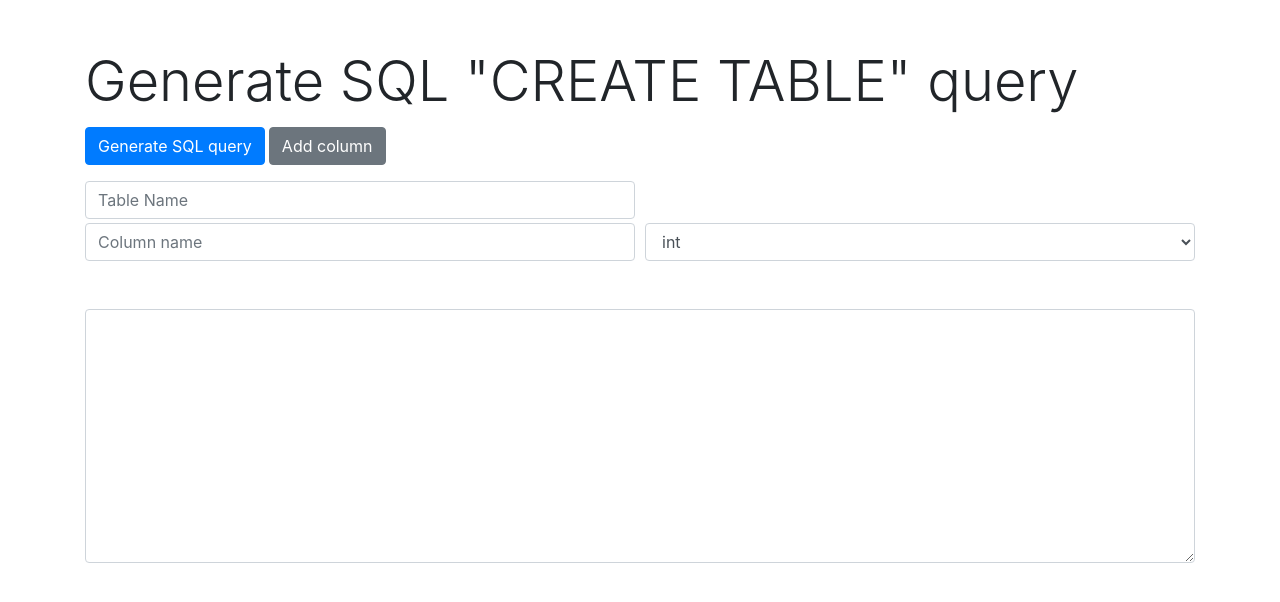
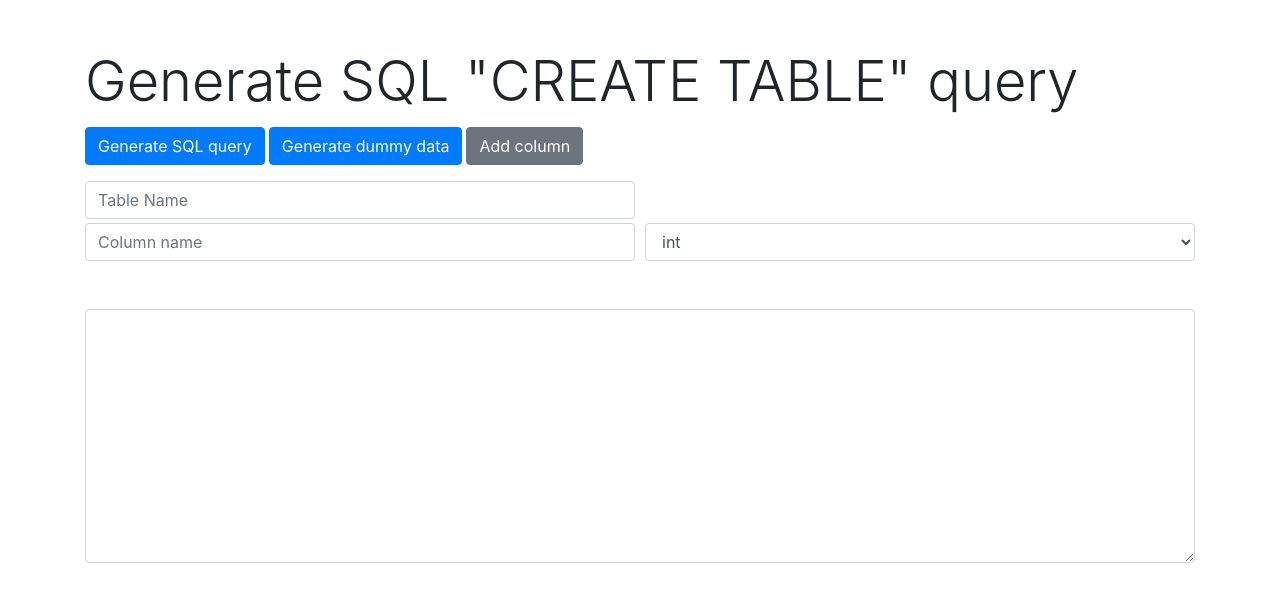
Before and after one commit to haavardsjef/quick-sql-queries, a React (Create React App) app: page / in a window 1280 px wide. Shown: the top 602 px of the page. Built offline with nearby package versions, Linux system fonts and the light colour scheme.

Commit message:
Added ability to generate dummy data

```diff
--- a/src/App.js
+++ b/src/App.js
@@ -22,6 +22,50 @@ function App() {
     textField.value = textanswer;
   }
 
+  function generateDummyQuery() {
+    const names = [
+      "'John'",
+      "'William'",
+      "'James'",
+      "'Charles'",
+      "'George'",
+      "'Robert'",
+      "'Edward'",
+      "'Harry'",
+      "'Daniel'",
+      "'Alfred'",
+      "'Francis'",
+    ];
+    const tableName = document.getElementById("table-name").value;
+    var textanswer = "INSERT INTO " + tableName + " VALUES\n";
+
+    for (let i = 0; i < 10; i++) {
+      textanswer += "\t(";
+      for (let j = 0; j < numCols; j++) {
+        const type = document.getElementById(j + "type").value;
+
+        if (type === "int") {
+          textanswer += i;
+        }
+        if (type === "varchar(255)") {
+          textanswer += names[Math.floor(Math.random() * names.length)];
+        }
+        if (j !== numCols - 1) {
+          textanswer += ",";
+        }
+      }
+      textanswer += ")";
+      if (i !== 10 - 1) {
+        textanswer += ",\n";
+      } else {
+        textanswer += ";";
+      }
+    }
+
+    const textField = document.getElementById("generate-table-sql");
+    textField.value = textanswer;
+  }
+
   return (
     <div>
       <div className="container mt-5">
@@ -32,6 +76,13 @@ function App() {
           onClick={() => generateTableQuery()}
         >
           Generate SQL query
+        </button>
+        <button
+          type="button"
+          className="btn btn-primary mt-1 ml-1"
+          onClick={() => generateDummyQuery()}
+        >
+          Generate dummy data
         </button>
         <button
           type="button"
```
Also changed, not shown: 1 other file (tests, documents, lock files or other folders).
